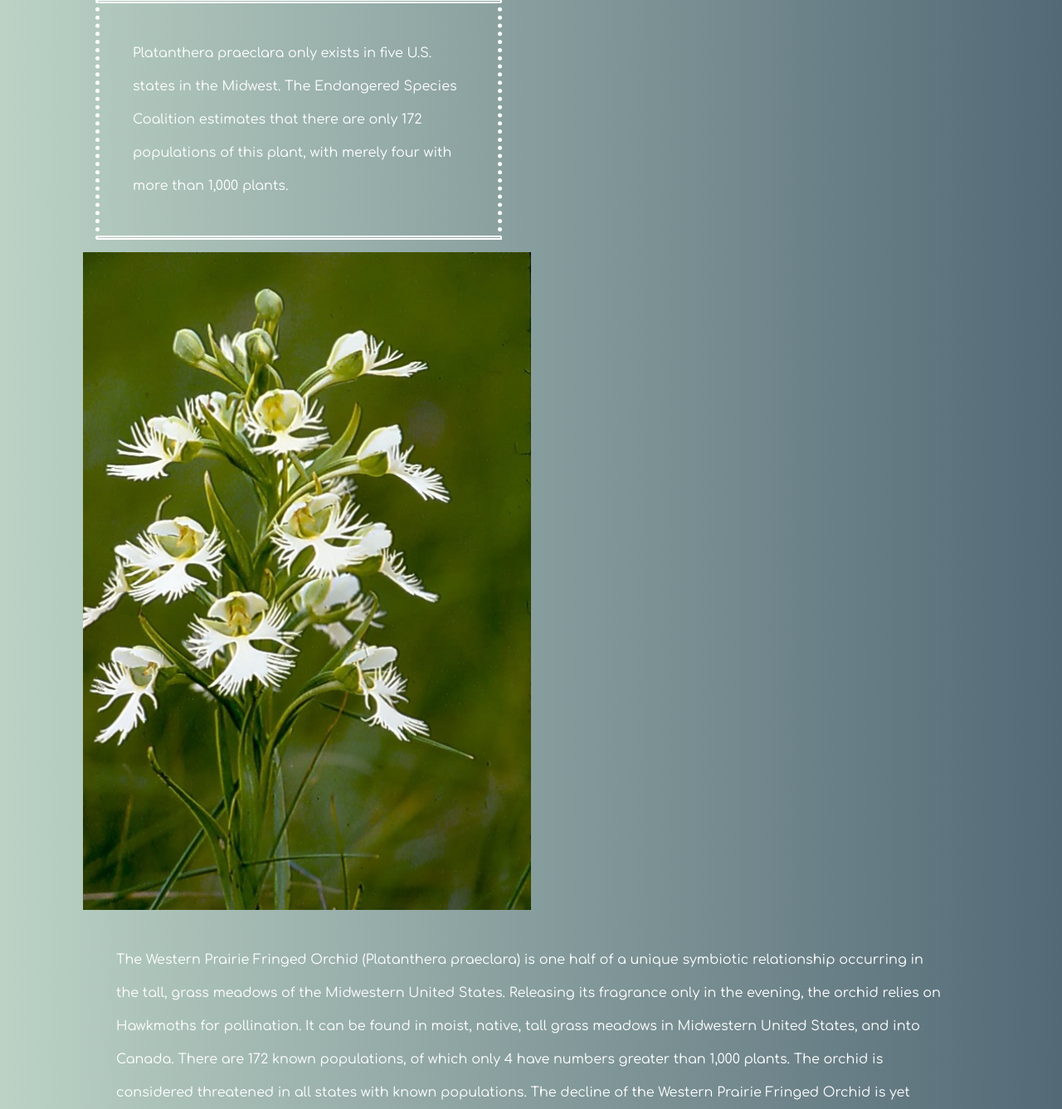
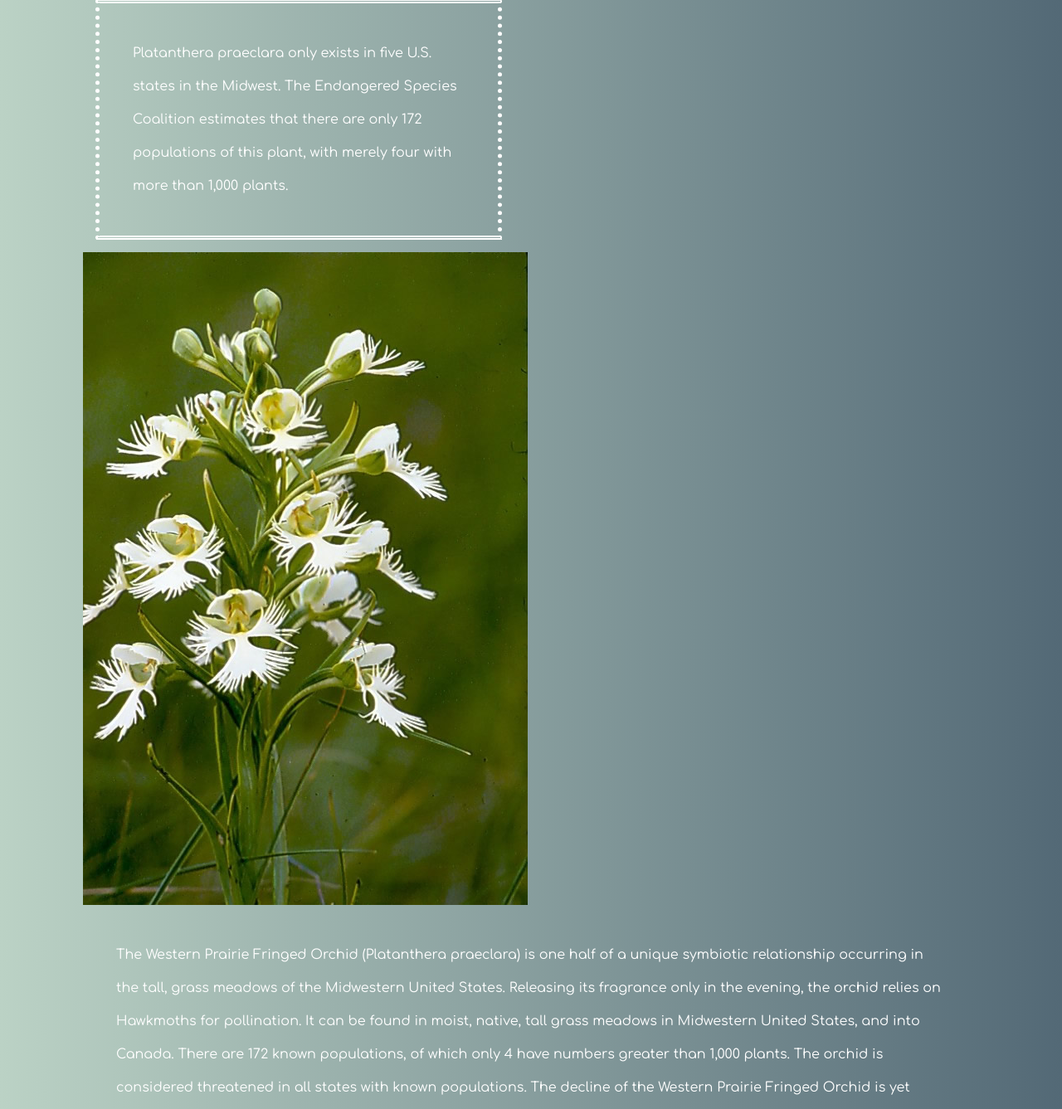
Before and after one commit to cmkishores/endangered_species, a Django app: page /orchid/ in a window 1280 px wide. Shown: the part 261-1598 px from the top of the page at 83% size. Run offline with Django 3.2, Linux system fonts and the light colour scheme; some web fonts are replaced.

Commit message:
fix class problems and image size

```diff
--- a/templates/orchid.html
+++ b/templates/orchid.html
@@ -10,7 +10,7 @@ Western Prairie Fringed Orchid
 	    <body class = 'orchid'>
 	    <h1> Western Prairie Fringed Orchid</h1>
 	<p class = "brief"> Platanthera praeclara only exists in five U.S. states in the Midwest. The Endangered Species Coalition estimates that there are only 172 populations of this plant, with merely four with more than 1,000 plants. </p>
- <img src=" {% static 'images/orchid.jpg' %}" class="orch" >
+ <img src=" {% static 'images/orchid.jpg' %}"  >
 	<p class = "content"> The Western Prairie Fringed Orchid (Platanthera praeclara) is one half of a unique symbiotic relationship occurring in the tall, grass meadows of the Midwestern United States. Releasing its fragrance only in the evening, the orchid relies on Hawkmoths for pollination.
 
 It can be found in moist, native, tall grass meadows in Midwestern United States, and into Canada. There are 172 known populations, of which only 4 have numbers greater than 1,000 plants. The orchid is considered threatened in all states with known populations.
```
